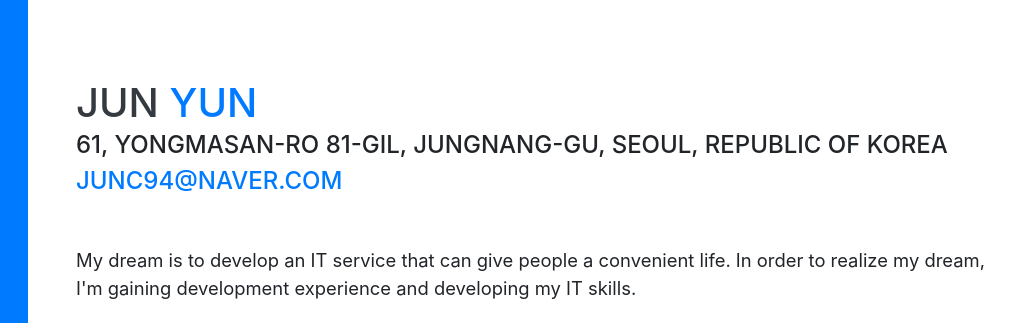
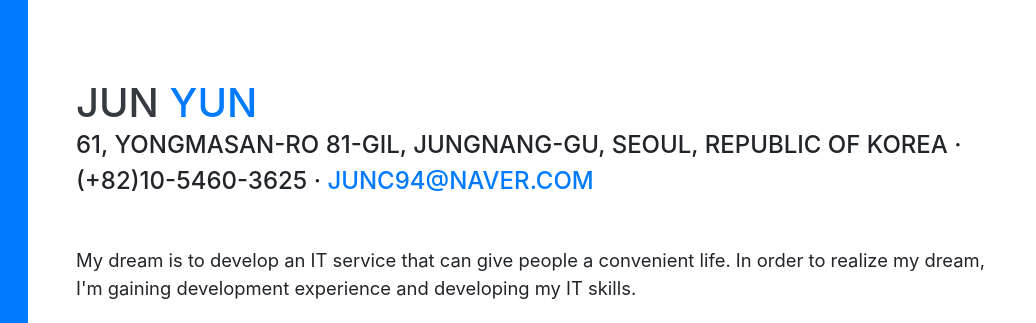
Before and after one commit to ChapJun/ChapJun.github.io, a website with bundled scripts: page index.html in a window 1280 px wide. Shown: the part 157-480 px from the top of the page, 244-1280 px from the left. Built offline with nearby package versions, Linux system fonts and the light colour scheme; a web font is replaced by a local one.

Commit message:
Update index.html

```diff
--- a/index.html
+++ b/index.html
@@ -66,7 +66,7 @@
         <h1 class="mb-0">Jun
           <span class="text-primary">Yun</span>
         </h1>
-        <div class="subheading mb-5">61, Yongmasan-ro 81-gil, Jungnang-gu, Seoul, Republic of Korea
+        <div class="subheading mb-5">61, Yongmasan-ro 81-gil, Jungnang-gu, Seoul, Republic of Korea · (+82)10-5460-3625 ·
           <a href="mailto:junc94@naver.com">junc94@Naver.com</a>
         </div>
         <p class="lead mb-5">My dream is to develop an IT service that can give people a convenient life. In order to realize my dream, I'm gaining development experience and developing my IT skills.</p>
```
